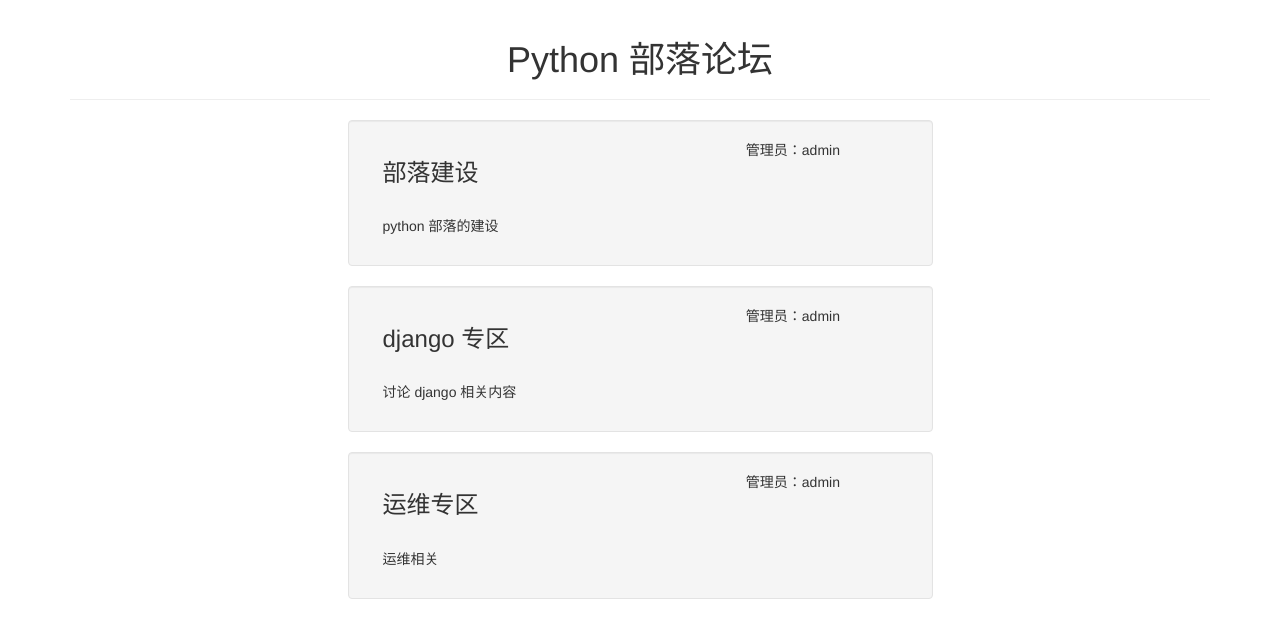
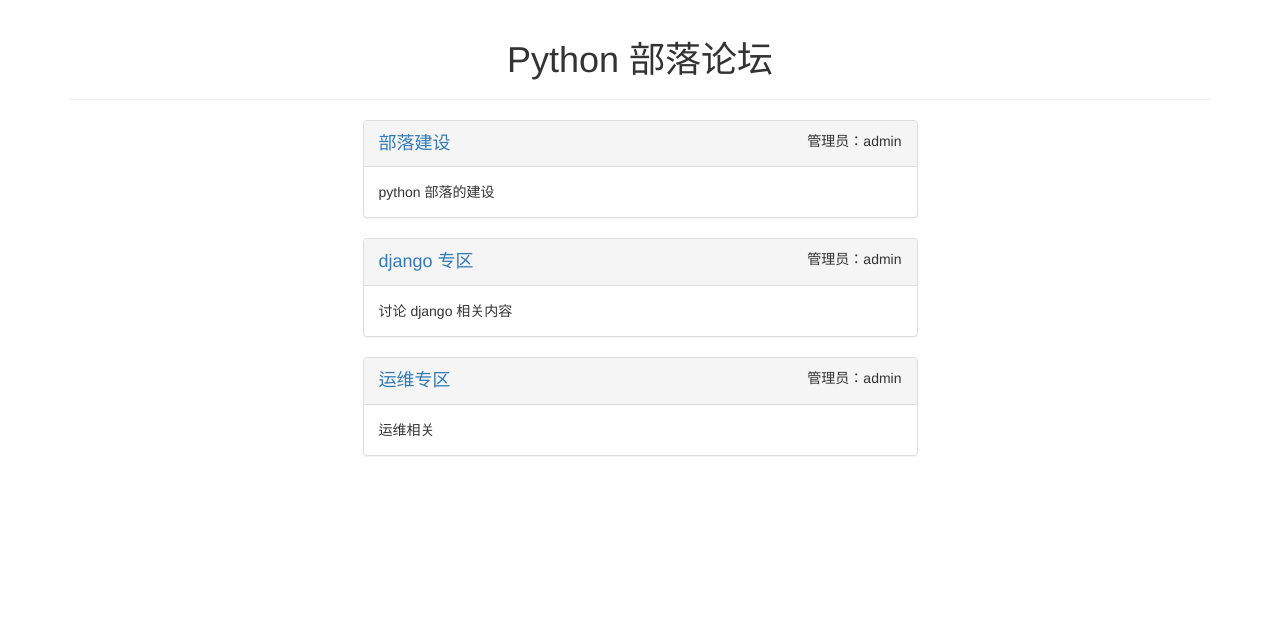
Before and after one commit to chaonet/forum, a Django app: template myforum/block/templates/block_list.html in a window 1280 px wide. Shown: the top 638 px of the page. Run offline with Django 3.2, Linux system fonts and the light colour scheme; the template is opened without the code that fills it: values that come from a table or form of the project are taken from there, others are empty; data comes from the database, SQL or seed files in the repository; parts of the project's set-up code (start-up, migrations or seed data) failed here and were passed over; some libraries are stand-ins or nearby versions.

Commit message:
motify block_list.html

```diff
--- a/myforum/block/templates/block_list.html
+++ b/myforum/block/templates/block_list.html
@@ -8,23 +8,32 @@
 
   <body>
   	<div class="container">
+  	  <div class='row"'>
 	    <div class="page-header">
-      <center>
-       <h1>Python 部落论坛</h1>
-      </center>
+	      <center><h1>Python 部落论坛</h1></center>
 	    </div>
       </div>
 
-	<div class="container">
 	  {% for b in blocks %}
 	  <div class="row">
-  		  <div class="col-xs-4 col-sm-3 col-md-3 col-lg-3"></div>
-	  	    <div class="col-xs-12 col-sm-6 col-md-6 col-lg-6 well">
-	  	      <div class="col-xs-8 col-sm-8 col-md-8 col-lg-8"><h3>{{ b.name }}</h3><br><p>{{ b.desc }}</p></div>
-	  	      <div class="col-xs-4 col-sm-4 col-md-4 col-lg-4">管理员：{{ b.admin.username }}</div>
+  	    <div class="col-xs-2 col-sm-2 col-md-3 col-lg-3">
+  	    &nbsp;
+  		</div>
+		<div class="col-xs-8 col-sm-8 col-md-6 col-lg-6">
+		  <div class="panel panel-default">
+		    <div class="panel-heading">
+		      <a href="" style="font-size:18px;">{{ b.name }}</a>
+		      <span class="pull-right">管理员：{{ b.admin.username }}</span>
+		    </div>
+		    <div class="panel-body">
+		      {{ b.desc }}
 		    </div>
 		  </div>
-
+	    </div>
+  	    <div class="col-xs-2 col-sm-2 col-md-3 col-lg-3">
+  	    &nbsp;
+  	    </div>
+	  </div>
 	  {% endfor %}
     </div>
 
```
Lines whose indentation alone changed are shown as unchanged.
